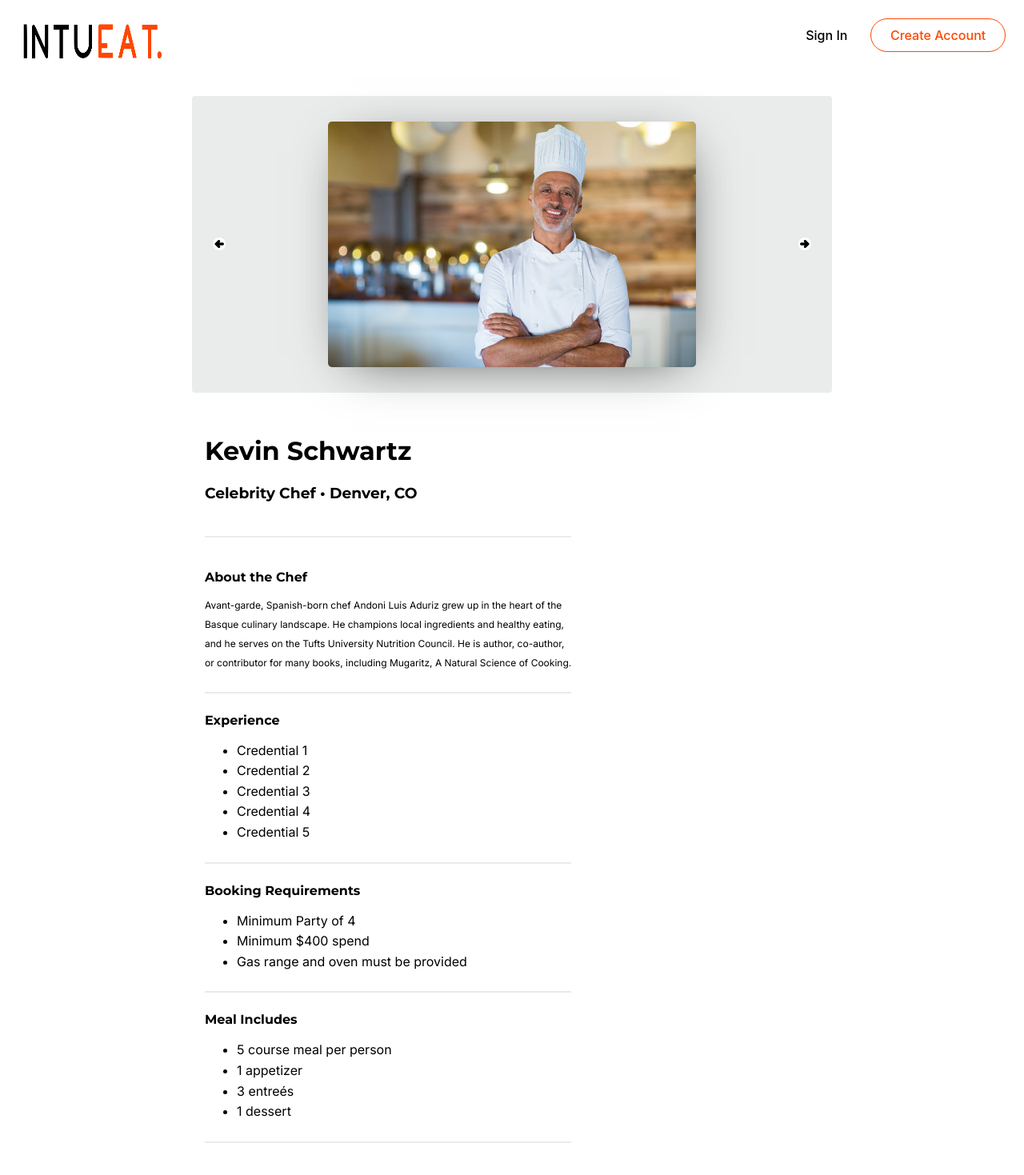
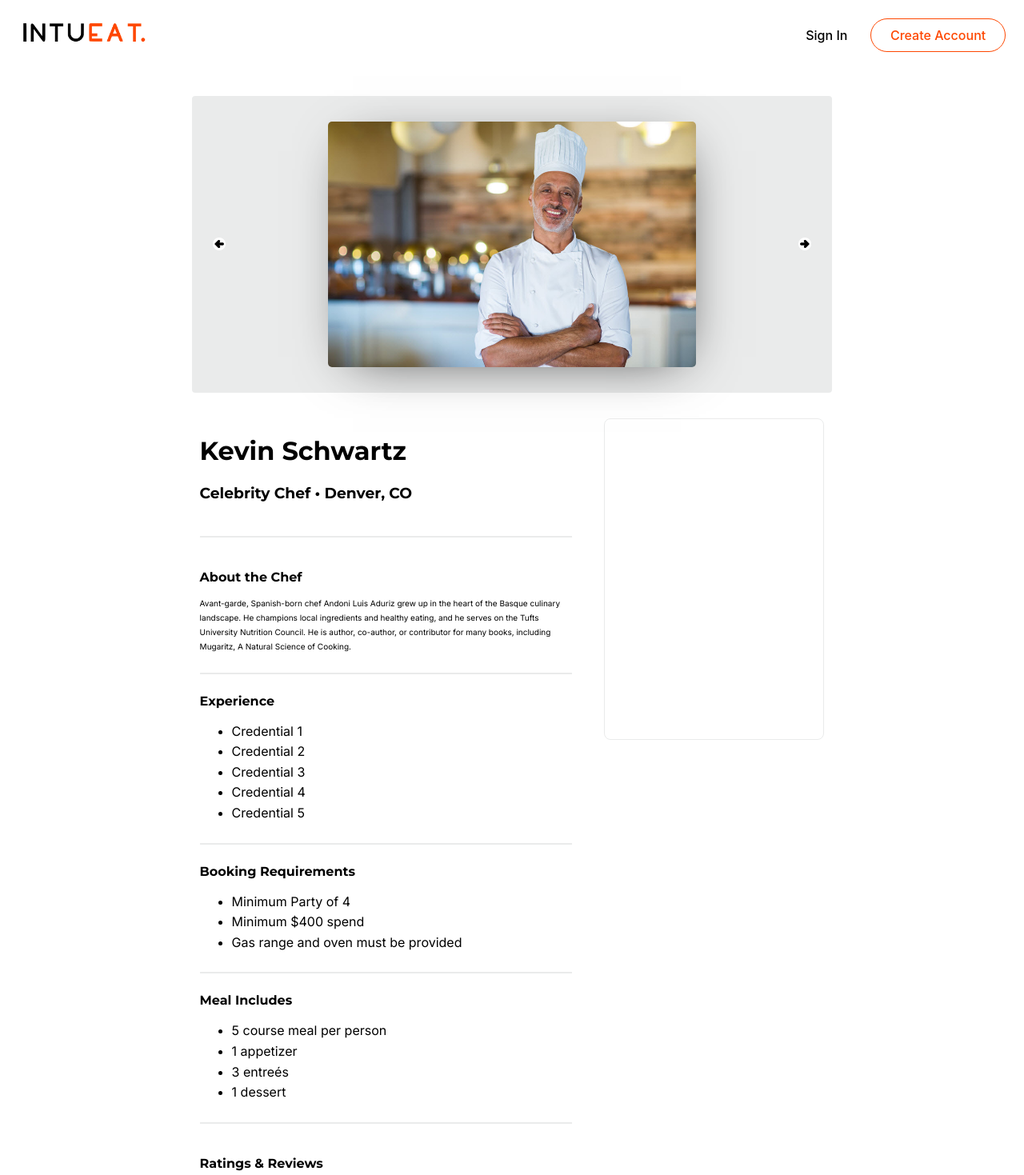
Before and after one commit to VPAbraham/intueat, a React (Create React App) app: page / in a window 1280 px wide. Shown: the top 1469 px of the page at 80% size. Built offline with nearby package versions, Linux system fonts and the light colour scheme.

Commit message:
Style right bar

```diff
--- a/src/App.scss
+++ b/src/App.scss
@@ -19,7 +19,9 @@ a:visited {
 .App {
 
   .content-container {
-    width: 60%;
+    width: 61%;
     margin: auto;
+    display: flex;
+    justify-content: space-between;
   }
 }
--- a/src/components/Bar-left/Bar-left.scss
+++ b/src/components/Bar-left/Bar-left.scss
@@ -1,6 +1,4 @@
 @import '../../variables.scss';
-
-
 
 .bar-left {
   text-align: left;
@@ -14,8 +12,8 @@
   }
 
   p {
-    line-height: 24px;
-    font-size: 12px;
+    line-height: 18px;
+    font-size: 10px;
   }
 
   .line-divider {
--- a/src/components/Bar-right/Bar-right.js
+++ b/src/components/Bar-right/Bar-right.js
@@ -1,4 +1,5 @@
 import React from 'react';
+import './Bar-right.scss';
 
 const BarRight = () => {
   return (
--- a/src/components/Bar-right/Bar-right.scss
+++ b/src/components/Bar-right/Bar-right.scss
@@ -0,0 +1,8 @@
+@import '../../variables.scss';
+
+.bar-right {
+  border: 1px solid $light-grey;
+  width: 35%;
+  height: 50vh;
+  border-radius: 8px;
+}
--- a/src/components/Header/Header.scss
+++ b/src/components/Header/Header.scss
@@ -6,8 +6,9 @@
   padding: .8rem;
 
   img {
-    width: 14%;
-    height: auto;
+    height: 2vw;
+    min-height: 1.6rem;
+
     margin: 15px 0 0 15px;
   }
 
```
